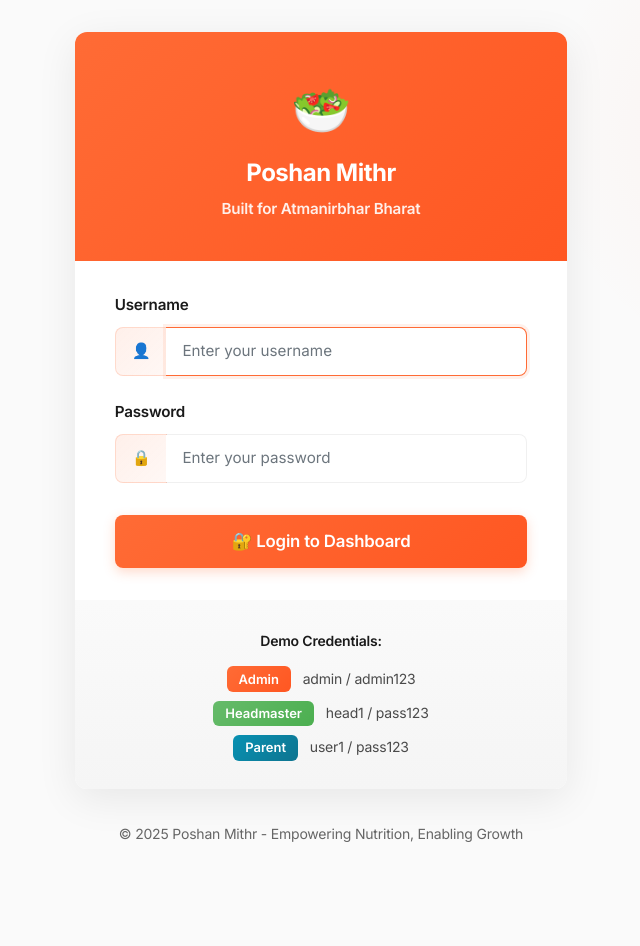
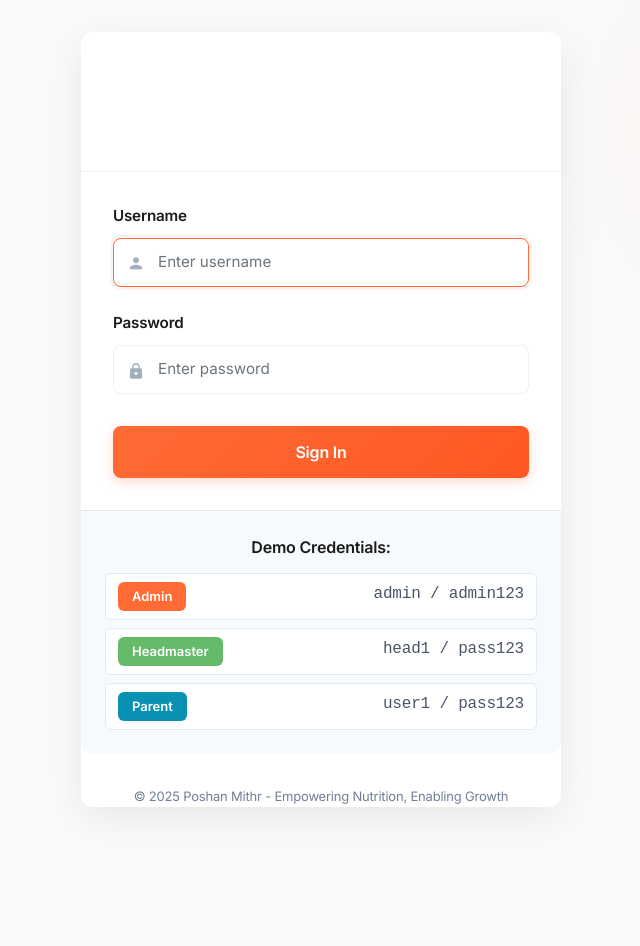
Before and after one commit to AmoghPuthanikar/Poshan_mithr, a FastAPI app: page / in a window 1280 px wide; the page is wider, and only the part inside the window is pictured. Shown: that part, without its empty margins (319-959 px from the left). After the commit the page ends 809 px from the top of that part, so only its background shows below. Run offline with FastAPI, Linux system fonts and the light colour scheme.

Commit message:
Update login.html

```diff
--- a/app/templates/login.html
+++ b/app/templates/login.html
@@ -9,114 +9,96 @@
   <div style="position: absolute; width: 400px; height: 400px; background: radial-gradient(circle, rgba(102,187,106,0.06) 0%, transparent 70%); border-radius: 50%; bottom: -100px; left: -100px; pointer-events: none;"></div>
 
   <div class="col-md-6 col-lg-5" style="position: relative; z-index: 1;">
-    <div class="card shadow-lg" style="border: none; overflow: hidden;">
-      <div class="card-header text-white text-center" style="padding: 2.5rem 2rem; background: linear-gradient(135deg, #ff6b35 0%, #ff5722 100%); border: none;">
-        <div style="font-size: 3rem; margin-bottom: 0.5rem;">🥗</div>
-        <h3 style="color: white; font-weight: 700; margin-bottom: 0.5rem; letter-spacing: -0.5px;">Poshan Mithr</h3>
-        <p class="mb-0" style="color: rgba(255, 255, 255, 0.9); font-size: 0.95rem; letter-spacing: -0.2px;">Built for Atmanirbhar Bharat</p>
+    <div class="card shadow-lg login-card" style="border: none; overflow: hidden;">
+      <!-- Header -->
+      <div class="card-header login-header text-center" style="padding: 2rem 2rem;">
+        <div class="logo-section" style="display:flex; align-items:center; justify-content:center; gap:0.75rem; margin-bottom:0.5rem;">
+          <div class="logo-icon" style="width:42px; height:42px; background: rgba(255,255,255,0.15); border-radius:8px; display:flex; align-items:center; justify-content:center;">
+            <svg viewBox="0 0 24 24" xmlns="http://www.w3.org/2000/svg" style="width:24px; height:24px; fill:white;">
+              <path d="M12 2C6.48 2 2 6.48 2 12s4.48 10 10 10 10-4.48 10-10S17.52 2 12 2zm0 18c-4.41 0-8-3.59-8-8s3.59-8 8-8 8 3.59 8 8-3.59 8-8 8zm-1-13h2v6h-2zm0 8h2v2h-2z"/>
+            </svg>
+          </div>
+          <h3 style="color:white; font-weight:700; margin:0;">Poshan Mithr</h3>
+        </div>
+        <p style="color: rgba(255,255,255,0.9); font-size:0.95rem; margin:0;">Built for Atmanirbhar Bharat</p>
       </div>
 
-      <div class="card-body p-4" style="padding: 2rem 2.5rem !important;">
+      <!-- Body -->
+      <div class="card-body login-body p-4">
         {% if error %}
-        <div class="alert alert-danger" role="alert" style="border-left: 4px solid #dc2626;">
-          <strong>❌ Error:</strong> {{ error }}
+        <div class="alert" role="alert" style="display:flex; align-items:flex-start; gap:0.5rem; background:#fff5f5; border:1px solid #fed7d7; color:#c53030; border-radius:8px; margin-bottom:1.5rem;">
+          <div class="alert-icon" style="flex-shrink:0; margin-top:0.125rem;">
+            <svg width="16" height="16" viewBox="0 0 16 16" fill="currentColor">
+              <path d="M8 0C3.58 0 0 3.58 0 8s3.58 8 8 8 8-3.58 8-8-3.58-8-8-8zm1 13H7v-2h2v2zm0-3H7V4h2v6z"/>
+            </svg>
+          </div>
+          <div>
+            <strong>Error:</strong> {{ error }}
+          </div>
         </div>
         {% endif %}
 
         <form method="post" action="/login">
-          <div class="mb-3" style="margin-bottom: 1.5rem !important;">
+          <!-- Username -->
+          <div class="form-group mb-3">
             <label for="username" class="form-label">Username</label>
-            <div class="input-group">
-              <span class="input-group-text" style="background: linear-gradient(135deg, rgba(255,107,53,0.1) 0%, rgba(255,107,53,0.05) 100%); border-color: rgba(255,107,53,0.2); color: #ff6b35;">👤</span>
-              <input
-                type="text"
-                class="form-control"
-                id="username"
-                name="username"
-                placeholder="Enter your username"
-                required
-                autofocus
-                style="border-left: none;"
-              />
+            <div class="input-wrapper" style="position:relative;">
+              <span class="input-icon" style="position:absolute; left:0.875rem; top:50%; transform:translateY(-50%); color:#a0aec0; pointer-events:none;">
+                <svg viewBox="0 0 24 24" xmlns="http://www.w3.org/2000/svg" style="width:18px;height:18px; fill:currentColor;">
+                  <path d="M12 12c2.21 0 4-1.79 4-4s-1.79-4-4-4-4 1.79-4 4 1.79 4 4 4zm0 2c-2.67 0-8 1.34-8 4v2h16v-2c0-2.66-5.33-4-8-4z"/>
+                </svg>
+              </span>
+              <input type="text" class="form-control" id="username" name="username" placeholder="Enter username" required autofocus style="padding-left:2.75rem;">
             </div>
           </div>
 
-          <div class="mb-4" style="margin-bottom: 2rem !important;">
+          <!-- Password -->
+          <div class="form-group mb-4">
             <label for="password" class="form-label">Password</label>
-            <div class="input-group">
-              <span class="input-group-text" style="background: linear-gradient(135deg, rgba(255,107,53,0.1) 0%, rgba(255,107,53,0.05) 100%); border-color: rgba(255,107,53,0.2); color: #ff6b35;">🔒</span>
-              <input
-                type="password"
-                class="form-control"
-                id="password"
-                name="password"
-                placeholder="Enter your password"
-                required
-                style="border-left: none;"
-              />
+            <div class="input-wrapper" style="position:relative;">
+              <span class="input-icon" style="position:absolute; left:0.875rem; top:50%; transform:translateY(-50%); color:#a0aec0; pointer-events:none;">
+                <svg viewBox="0 0 24 24" xmlns="http://www.w3.org/2000/svg" style="width:18px;height:18px; fill:currentColor;">
+                  <path d="M18 8h-1V6c0-2.76-2.24-5-5-5S7 3.24 7 6v2H6c-1.1 0-2 .9-2 2v10c0 1.1.9 2 2 2h12c1.1 0 2-.9 2-2V10c0-1.1-.9-2-2-2zm-6 9c-1.1 0-2-.9-2-2s.9-2 2-2 2 .9 2 2-.9 2-2 2zm3.1-9H8.9V6c0-1.71 1.39-3.1 3.1-3.1 1.71 0 3.1 1.39 3.1 3.1v2z"/>
+                </svg>
+              </span>
+              <input type="password" class="form-control" id="password" name="password" placeholder="Enter password" required style="padding-left:2.75rem;">
             </div>
           </div>
 
-          <div class="d-grid">
-            <button type="submit" class="btn btn-primary btn-lg" style="padding: 0.875rem 2rem; font-size: 1.05rem;">
-              🔐 Login to Dashboard
+          <button type="submit" class="btn btn-primary btn-lg w-100" style="padding:0.875rem; font-size:1rem; background:linear-gradient(135deg, #ff6b35 0%, #ff5722 100%); border:none; border-radius:8px;">
+            Sign In
           </button>
-          </div>
         </form>
       </div>
 
-      <div class="card-footer text-center" style="background: linear-gradient(180deg, #fafafa 0%, #f5f5f5 100%); padding: 1.75rem 2rem; border: none;">
-        <small style="color: #666; line-height: 1.8; letter-spacing: -0.2px;">
-          <strong style="color: #1a1a1a; display: block; margin-bottom: 0.75rem;">Demo Credentials:</strong>
-          <div style="display: flex; flex-direction: column; gap: 0.5rem;">
-            <div>
-              <span class="badge" style="background: linear-gradient(135deg, #ff6b35 0%, #ff5722 100%); padding: 0.4rem 0.75rem;">Admin</span>
-              <span style="margin-left: 0.5rem; color: #4a4a4a;">admin / admin123</span>
+      <!-- Footer -->
+      <div class="card-footer login-footer text-center" style="background:#f7fafc; padding:1.5rem; border-top:1px solid #e2e8f0;">
+        <strong style="display:block; margin-bottom:0.75rem;">Demo Credentials:</strong>
+        <div class="credential-list" style="display:flex; flex-direction:column; gap:0.5rem;">
+          <div class="credential-item" style="display:flex; justify-content:space-between; padding:0.5rem 0.75rem; background:white; border-radius:6px; border:1px solid #e2e8f0;">
+            <span class="badge badge-admin" style="background:#ff6b35; color:white;">Admin</span>
+            <span style="color:#4a5568; font-family:'Courier New', monospace;">admin / admin123</span>
           </div>
-            <div>
-              <span class="badge" style="background: linear-gradient(135deg, #66bb6a 0%, #4caf50 100%); padding: 0.4rem 0.75rem;">Headmaster</span>
-              <span style="margin-left: 0.5rem; color: #4a4a4a;">head1 / pass123</span>
+          <div class="credential-item" style="display:flex; justify-content:space-between; padding:0.5rem 0.75rem; background:white; border-radius:6px; border:1px solid #e2e8f0;">
+            <span class="badge badge-authority" style="background:#66bb6a; color:white;">Headmaster</span>
+            <span style="color:#4a5568; font-family:'Courier New', monospace;">head1 / pass123</span>
           </div>
-            <div>
-              <span class="badge" style="background: linear-gradient(135deg, #0891b2 0%, #0e7490 100%); padding: 0.4rem 0.75rem;">Parent</span>
-              <span style="margin-left: 0.5rem; color: #4a4a4a;">user1 / pass123</span>
+          <div class="credential-item" style="display:flex; justify-content:space-between; padding:0.5rem 0.75rem; background:white; border-radius:6px; border:1px solid #e2e8f0;">
+            <span class="badge badge-parent" style="background:#0891b2; color:white;">Parent</span>
+            <span style="color:#4a5568; font-family:'Courier New', monospace;">user1 / pass123</span>
           </div>
-          </div>
-        </small>
         </div>
       </div>
 
-    <div class="text-center mt-4" style="color: #999;">
-      <small style="letter-spacing: -0.2px;">© 2025 Poshan Mithr - Empowering Nutrition, Enabling Growth</small>
+      <div class="text-center mt-4" style="color:#718096; font-size:0.8125rem;">
+        © 2025 Poshan Mithr - Empowering Nutrition, Enabling Growth
       </div>
     </div>
 </div>
 
 <style>
-  /* Login Page Specific Animations */
-  .card {
-    animation: fadeInUp 0.6s ease-out;
-  }
-
-  @keyframes fadeInUp {
-    from {
-      opacity: 0;
-      transform: translateY(30px);
-    }
-    to {
-      opacity: 1;
-      transform: translateY(0);
-    }
-  }
-
-  .form-control:focus {
-    border-color: #ff6b35;
-    box-shadow: 0 0 0 3px rgba(255, 107, 53, 0.1);
-  }
-
-  .input-group:focus-within .input-group-text {
-    border-color: #ff6b35;
-    background: linear-gradient(135deg, rgba(255,107,53,0.15) 0%, rgba(255,107,53,0.08) 100%);
-  }
+  .login-card { animation: fadeInUp 0.6s ease-out; }
+  @keyframes fadeInUp { from { opacity:0; transform:translateY(30px); } to { opacity:1; transform:translateY(0); } }
+  .form-control:focus { border-color:#ff6b35; box-shadow:0 0 0 3px rgba(255,107,53,0.08); }
 </style>
 {% endblock %}
```
Lines whose indentation alone changed are shown as unchanged.
